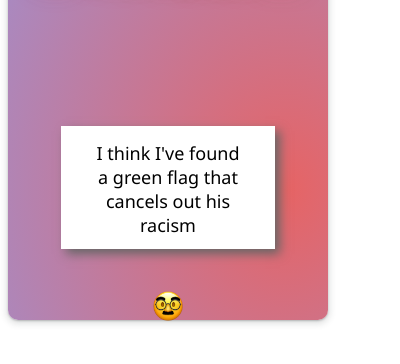
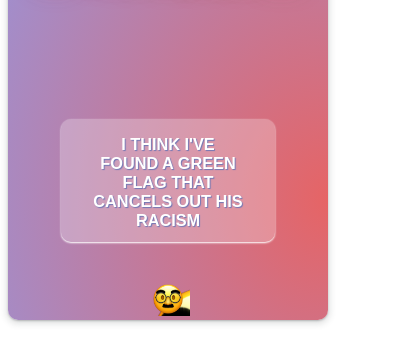
Before and after one commit to anvitaguptaa/bible-extension, a browser extension: page popup/popup.html in a window 400 px wide. Both pictures are taken after a click on the button 168 px from the left and 393 px from the top of the page. Shown: the part 88-452 px from the top of the page. Drawn offline with Linux system fonts and the light colour scheme; files whose address does not match are found by name.

Commit message:
Finished style for label and text

```diff
--- a/popup/popup.css
+++ b/popup/popup.css
@@ -1,7 +1,3 @@
-/* html, body {
-    margin: 3rem;
-} */
-
 body {
     background: none;
     width: 320px;
@@ -19,7 +15,7 @@ body {
     /* background: radial-gradient(#f27e7e, #abb2f5); */
     background-size: cover;
     background-size: 200% 200%;
-    animation: gradient 10s ease infinite;
+    animation: gradient 8s ease infinite;
 
     align-items: center;
     justify-content: center;
@@ -43,32 +39,29 @@ body {
 }
 
 label {
-    /* align-items: center; */
-    /* justify-content: center; */
-    /* text-align: center; */
     width: 150px;
     height: 120px;
-    background-color: white;
-    margin-top: 5.7rem;
+    border-radius: 10px;
+    margin-top: 5.3rem;
     margin-bottom: 1rem;
     margin-left: auto;
     margin-right: auto;
-    display: block;
     padding: 0.2rem;
     padding-inline: 2rem;
     padding-bottom: 0;
-    -webkit-box-shadow: 5px 5px 10px #666;
-    -moz-box-shadow: 5px 5px 10px #666;
-    box-shadow: 5px 5px 10px #666;
-    /* -webkit-box-shadow: 5px 5px 10px #666;
-    -moz-box-shadow: 5px 5px 10px #666;
-    box-shadow: 5px 5px 10px #666; */
 
     display: flex;
     align-items: center;
     text-align: center;
-    font-family: 'Segoe UI', Tahoma, Geneva, Verdana, sans-serif;
-    font-size: large;
+
+    background-color: rgba(255, 255, 255, 0.258);
+    box-shadow: rgba(255, 255, 255, 0.12) 0px 1px 3px, #fff 0px 1px 2px;
+
+    font-family: Arial,Helvetica Neue,Helvetica,sans-serif;
+    font-weight: bold;
+    font-size: 16.3px;
+    color: #ffffff;
+    text-shadow: 1px 1px 1px #7378b5;
 }
 
 
@@ -96,6 +89,7 @@ button {
     width: 2rem;
 }
 
+
 @keyframes glow {
     from {
       text-shadow: 0 0 0px #fec3c3, 0 0 5px #7d70ab, 0 0 10px #7d70ab, 0 0 15px #7d70ab,
--- a/popup/popup.js
+++ b/popup/popup.js
@@ -1,13 +1,16 @@
 var names = ["Katherine", "Alicia", "Anvi"];
 
 var quotes = {
-    "Alicia" : ["Live love laugh objectify",
+    "Alicia" : ["Live Love Laugh Objectify",
                 "I think I've found a green flag that cancels out his racism"],
+
     "Katherine" : ["I support women's wrongs",
-                   "Even if I was cheating why is it any of your business",
-                   "#induce addiction onto your exes"],
+                   "It's like, even if I was cheating why is it any of your business??",
+                   "#induce addiction onto your exes >:)"],
+
     "Anvi" : ["You don't have to ask &#x1FAF3;",
-              "Once I learn how to punch myself in the face it's over for men"]
+              "Once I learn how to punch myself in the face, it's over for men.",
+              "Jail."]
 };
 
 document.getElementById("generate-button").addEventListener("click", myFunction);
@@ -16,5 +19,5 @@ function myFunction() {
     var name = names[Math.floor(Math.random() * names.length)];
     var quote = quotes[name][Math.floor(Math.random() * quotes[name].length)];
 
-    document.getElementById('display-label').innerHTML = quote;
+    document.getElementById('display-label').innerHTML = quote.toUpperCase();
 }
```
Also changed, not shown: popup/popup.html (+0 -1 lines).
